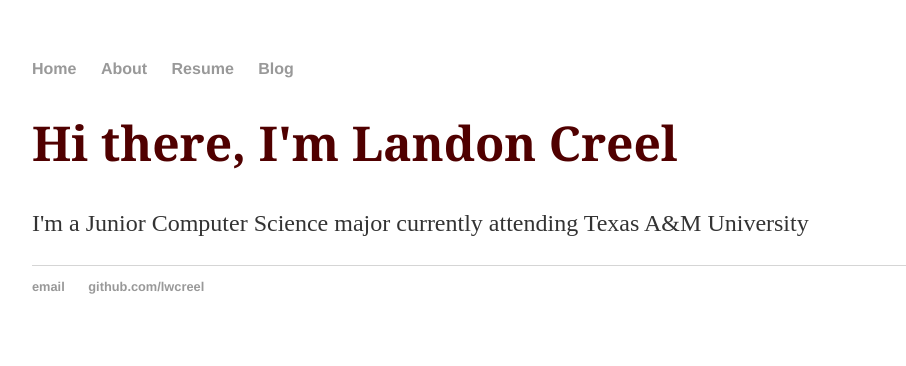
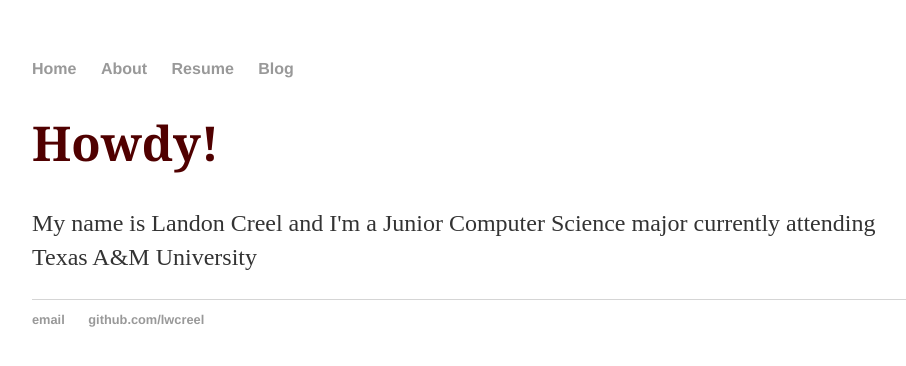
Before and after one commit to lwcreel/lwcreel.github.io, a Jekyll site: the page built from index.html, in a window 1280 px wide. Shown: the top 366 px of the page, without its empty margins (160-1066 px from the left). Built offline with Jekyll 4.4.1, drawn with Linux system fonts in a browser that asks for light colours.

Commit message:
Update index.html
Changed text

```diff
--- a/index.html
+++ b/index.html
@@ -3,6 +3,6 @@ layout: default
 title: Landon Creel
 ---
 <div class="blurb">
-	<h1>Hi there, I'm Landon Creel</h1>
-	<p>I'm a Junior Computer Science major currently attending Texas A&M University</p>
+	<h1>Howdy!</h1>
+	<p>My name is Landon Creel and I'm a Junior Computer Science major currently attending Texas A&M University</p>
 </div><!-- /.blurb -->
```
